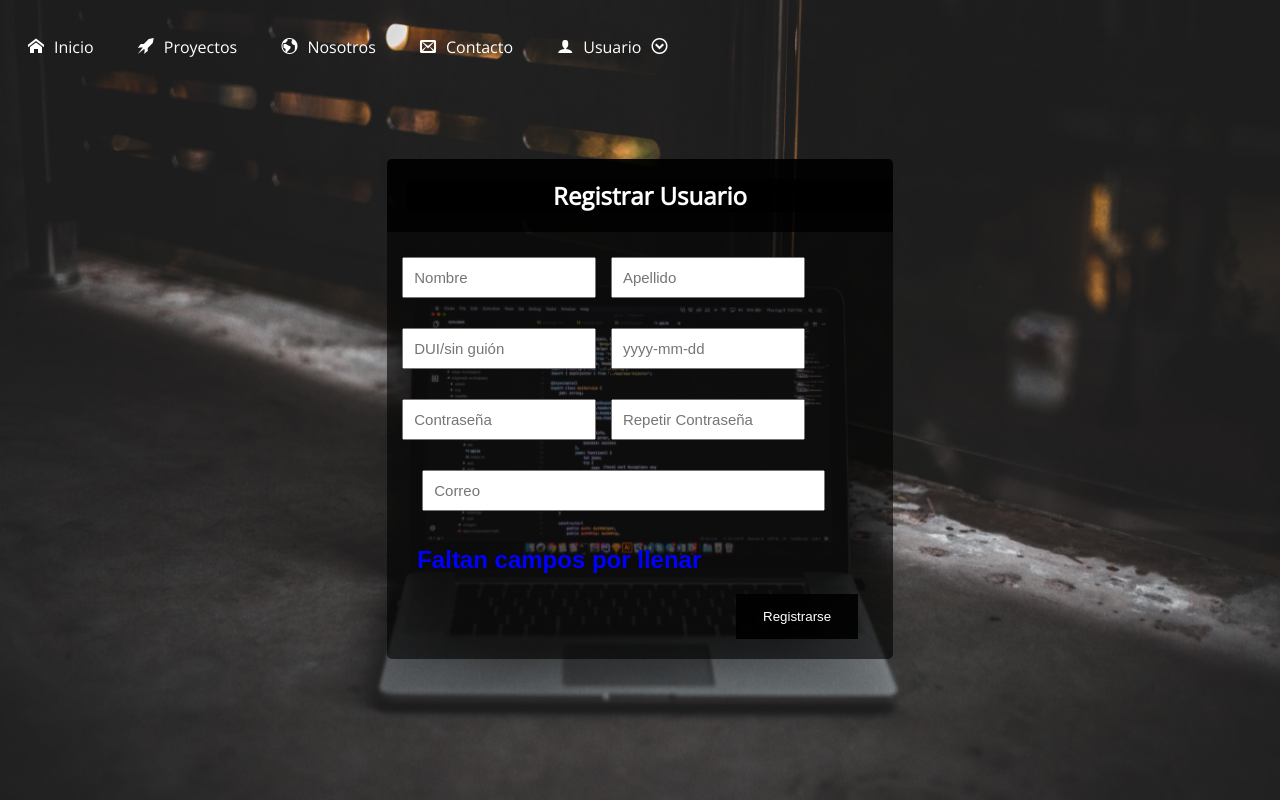
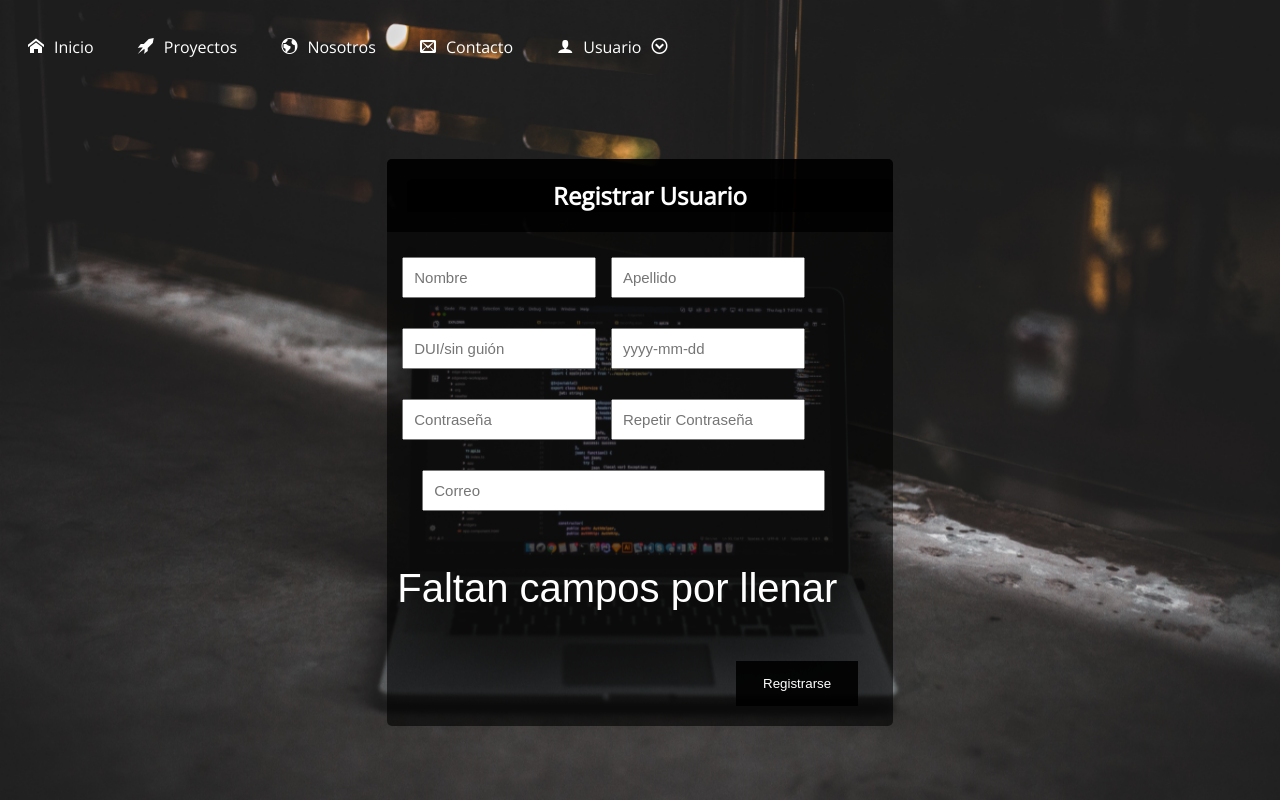
Before and after one commit to ChrisSalgado/Funciones, a PHP site: page /asset/Register.php in a window 1280 px wide. Run offline with PHP 8.4, Linux system fonts and the light colour scheme; some libraries are stand-ins or nearby versions; some web fonts are replaced.

Commit message:
hay va :v:

```diff
--- a/asset/Register.php
+++ b/asset/Register.php
@@ -49,7 +49,10 @@
                     <input type="password" placeholder="Contraseña" id="pass" name="pass" class="input-text">
                     <input type="password" placeholder="Repetir Contraseña" id="Repetirpass" name="Repetirpass" class="input-text">
                     <input type="mail" placeholder="Correo" id="correo" name="correo" class="input-text big">
-                    <h2 class="errores" id="Mensaje1">Faltan campos por llenar</h2>
+                    <div class="mensaje">
+                        <p class="errores" id="Mensaje1">Faltan campos por llenar</p>
+                    </div>
+
                     <div class="boton">
                         <input type="submit" value ="Registrarse" name="boton" id="boton" class="boton-registro">
                     </div>
--- a/css/estilo.css
+++ b/css/estilo.css
@@ -177,9 +177,10 @@ section#contenedor_general{
     margin: 15px 5px;
     font-size: 15px;
 }
-
-.errores{
-    color: blue;
+.mensaje{
+    color: white;
+    font-size: 40px;
+    display: inline-block;
 }
 
 .big{
```
Also changed, not shown: asset/insertar.php (+23 -8 lines).
